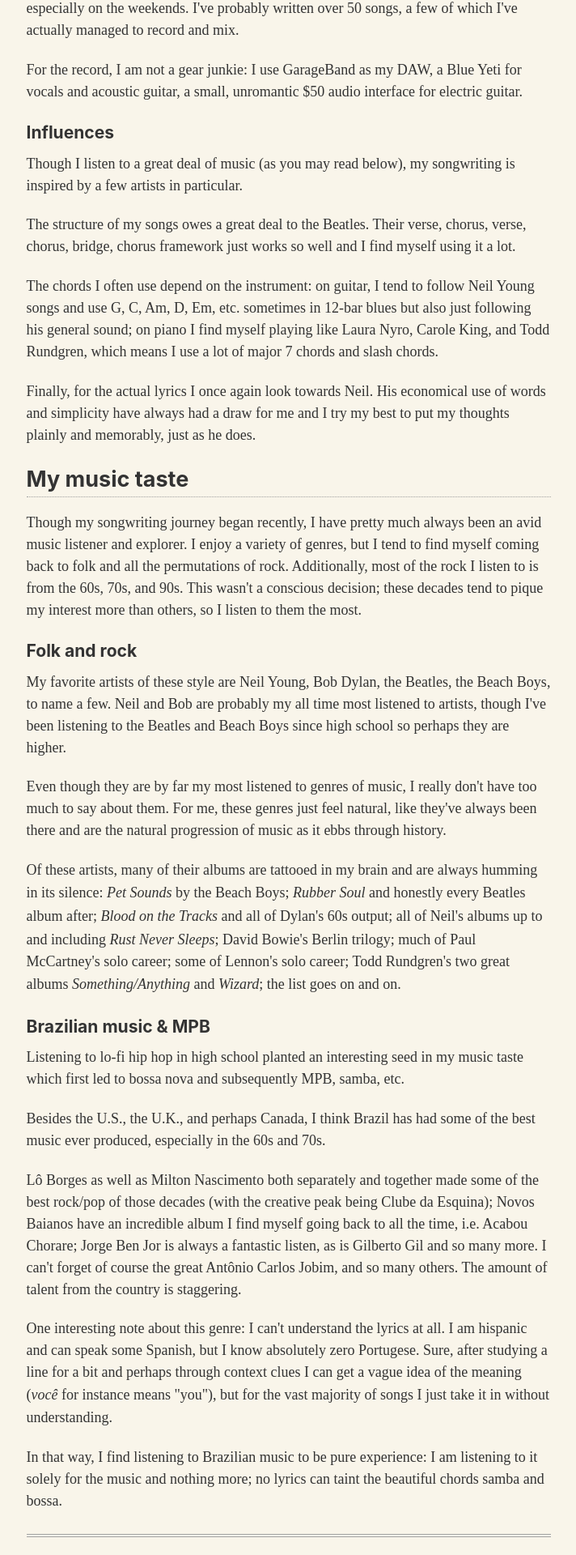
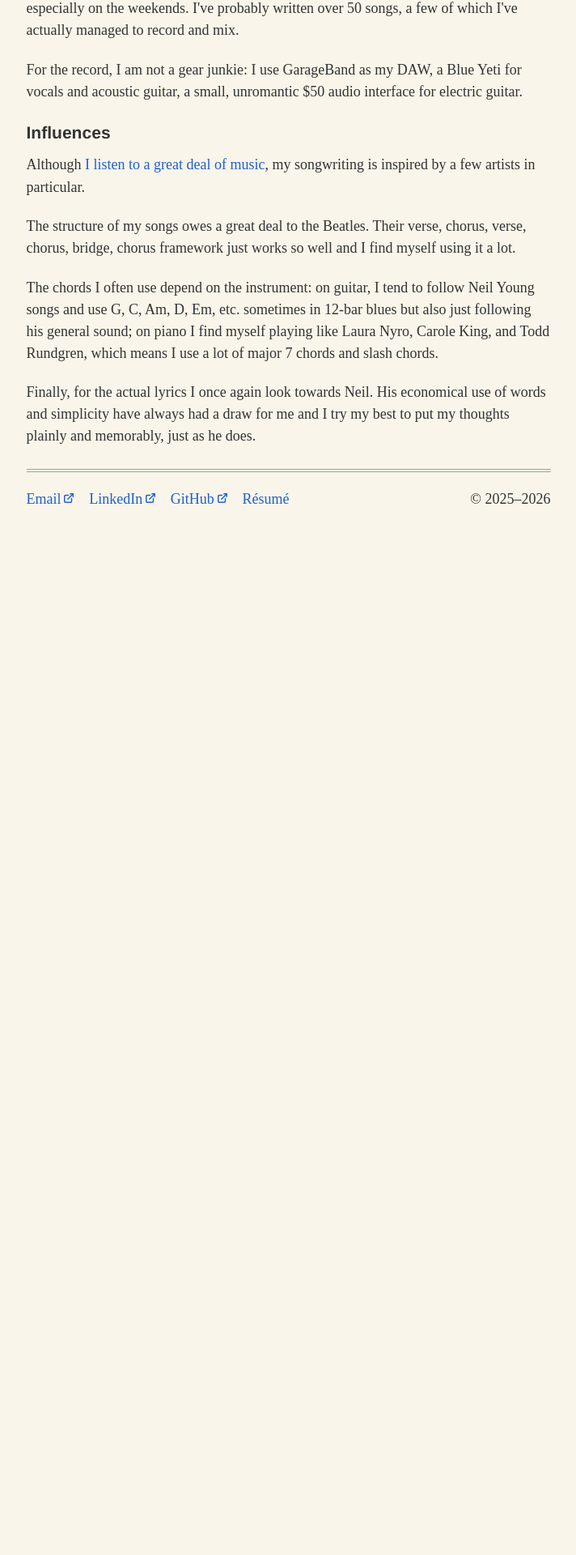
Before and after one commit to sama305/samueland.dev, a Next.js app: page /library/music in a window 1280 px wide. Shown: the part 851-2771 px from the top of the page at 81% size, without its empty margins (276-988 px from the left). After the commit the page ends 1509 px from the top, so only its background shows below. Built offline with nearby package versions, Linux system fonts and the light colour scheme.

Commit message:
added music taste
* everything is no longer capitalized

```diff
--- a/posts/2025-03-24-pedantic.mdx
+++ b/posts/2025-03-24-pedantic.mdx
@@ -1,5 +1,5 @@
 ---
-title: "On Pedantry"
+title: "On pedantry"
 date: "2025-03-25T00:00:00-04:00"
 ---
 
--- a/posts/2025-03-28-making-of.mdx
+++ b/posts/2025-03-28-making-of.mdx
@@ -1,5 +1,5 @@
 ---
-title: "Hows and Whys of samueland.dev"
+title: "Hows and whys of samueland.dev"
 date: "2025-03-28T00:00:00-04:00"
 ---
 
--- a/posts/2025-04-01-job-search.mdx
+++ b/posts/2025-04-01-job-search.mdx
@@ -1,5 +1,5 @@
 ---
-title: "Job Questing for a CS Grad"
+title: "Job questing"
 date: "2025-04-01T00:00:00-04:00"
 ---
 
--- a/posts/2025-04-02-bathroom-book.mdx
+++ b/posts/2025-04-02-bathroom-book.mdx
@@ -1,5 +1,5 @@
 ---
-title: "The Bathroom Book"
+title: "The bathroom book"
 date: "2025-04-02T00:00:00-04:00"
 ---
 
--- a/posts/2026-01-07-songwriting.mdx
+++ b/posts/2026-01-07-songwriting.mdx
@@ -1,5 +1,5 @@
 ---
-title: "My 2025 Songwriting Routine"
+title: "My 2025 songwriting routine"
 date: "2026-01-07T00:00:00-04:00"
 ---
 
--- a/posts/2026-01-12-the-plague-review.mdx
+++ b/posts/2026-01-12-the-plague-review.mdx
@@ -1,5 +1,5 @@
 ---
-title: 'Review of “The Plague” by Albert Camus (1947)'
+title: 'Review of “The Plague” by Albert Camus'
 date: "2026-01-13T00:00:00-04:00"
 ---
 
--- a/src/app/(site)/library/games/page.tsx
+++ b/src/app/(site)/library/games/page.tsx
@@ -5,7 +5,7 @@
   return (
     <LibraryPage title="Games" subtitle="The fruit of leisure.">
       <article>
-        <p>Like every other living thing, I enjoy playing a variety of <strong>games</strong>. I enjoy playing sports, board games, and, of course, <SamLink href="/library/games/videogames">video games</SamLink>.</p>
+        <p>Like every other living thing, I enjoy playing a variety of <strong>games</strong>. I like to play sports, board games, and, of course, <SamLink href="/library/games/videogames">video games</SamLink>.</p>
       </article>
     </LibraryPage>
   )
--- a/src/app/(site)/library/games/videogames/page.tsx
+++ b/src/app/(site)/library/games/videogames/page.tsx
@@ -4,7 +4,7 @@
 export default function VideoGames() {
   return (
     <LibraryPage
-      title="Video Games"
+      title="Video games"
       subtitle="Artful distraction magnets."
     >
       <article>
--- a/src/app/(site)/library/music/page.tsx
+++ b/src/app/(site)/library/music/page.tsx
@@ -17,28 +17,11 @@
 
         <h3>Influences</h3>
 
-        <p>Though I listen to a great deal of music (as you may read below), my songwriting is inspired by a few artists in particular.</p>
+        <p>Although <SamLink href="/library/music/taste">I listen to a great deal of music</SamLink>, my songwriting is inspired by a few artists in particular.</p>
         <p>The structure of my songs owes a great deal to the Beatles. Their verse, chorus, verse, chorus, bridge, chorus framework just works so well and I find myself using it a lot.</p>
         <p>The chords I often use depend on the instrument: on guitar, I tend to follow Neil Young songs and use G, C, Am, D, Em, etc. sometimes in 12-bar blues but also just following his general sound; on piano I find myself playing like Laura Nyro, Carole King, and Todd Rundgren, which means I use a lot of major 7 chords and slash chords.</p>
         <p>Finally, for the actual lyrics I once again look towards Neil. His economical use of words and simplicity have always had a draw for me and I try my best to put my thoughts plainly and memorably, just as he does.</p>
-
-        <h2>My music taste</h2>
-
-        <p>Though my songwriting journey began recently, I have pretty much always been an avid music listener and explorer. I enjoy a variety of genres, but I tend to find myself coming back to folk and all the permutations of rock. Additionally, most of the rock I listen to is from the 60s, 70s, and 90s. This wasn't a conscious decision; these decades tend to pique my interest more than others, so I listen to them the most.</p>
-
-        <h3>Folk and rock</h3>
-
-        <p>My favorite artists of these style are Neil Young, Bob Dylan, the Beatles, the Beach Boys, to name a few. Neil and Bob are probably my all time most listened to artists, though I've been listening to the Beatles and Beach Boys since high school so perhaps they are higher.</p>
-        <p>Even though they are by far my most listened to genres of music, I really don't have too much to say about them. For me, these genres just feel natural, like they've always been there and are the natural progression of music as it ebbs through history.</p>
-        <p>Of these artists, many of their albums are tattooed in my brain and are always humming in its silence: <em>Pet Sounds</em> by the Beach Boys; <em>Rubber Soul</em> and honestly every Beatles album after; <em>Blood on the Tracks</em> and all of Dylan's 60s output; all of Neil's albums up to and including <em>Rust Never Sleeps</em>; David Bowie's Berlin trilogy; much of Paul McCartney's solo career; some of Lennon's solo career; Todd Rundgren's two great albums <em>Something/Anything</em> and <em>Wizard</em>; the list goes on and on.</p>
-
-        <h3>Brazilian music &amp; MPB</h3>
-
-        <p>Listening to lo-fi hip hop in high school planted an interesting seed in my music taste which first led to bossa nova and subsequently MPB, samba, etc.</p>
-        <p>Besides the U.S., the U.K., and perhaps Canada, I think Brazil has had some of the best music ever produced, especially in the 60s and 70s.</p>
-        <p>Lô Borges as well as Milton Nascimento both separately and together made some of the best rock/pop of those decades (with the creative peak being Clube da Esquina); Novos Baianos have an incredible album I find myself going back to all the time, i.e. Acabou Chorare; Jorge Ben Jor is always a fantastic listen, as is Gilberto Gil and so many more. I can't forget of course the great Antônio Carlos Jobim, and so many others. The amount of talent from the country is staggering.</p>
-        <p>One interesting note about this genre: I can't understand the lyrics at all. I am hispanic and can speak some Spanish, but I know absolutely zero Portugese. Sure, after studying a line for a bit and perhaps through context clues I can get a vague idea of the meaning (<i>você</i> for instance means "you"), but for the vast majority of songs I just take it in without understanding.</p>
-        <p>In that way, I find listening to Brazilian music to be pure experience: I am listening to it solely for the music and nothing more; no lyrics can taint the beautiful chords samba and bossa.</p></article>
+      </article>
     </LibraryPage>
   )
 }
--- a/src/app/(site)/library/philosophy/meaning/page.tsx
+++ b/src/app/(site)/library/philosophy/meaning/page.tsx
@@ -2,7 +2,7 @@
 
 export default function Meaning() {
   return (
-    <LibraryPage title="Meaning of Life" subtitle='“Yesterday is dead; moment of silence.”—K. West'>
+    <LibraryPage title="Meaning of life" subtitle='“Yesterday is dead; moment of silence.”—K. West'>
       <article>
         <p>In the past, when the question of the <strong>meaning</strong> has come up, I've always felt I was kidding myself. Given my age and lack of life experience, how could I possibly know?</p>
         <p>Not only that, even if I <i>thought</i> I knew what the meaning of life was, how could I be sure enough to declare it? As a result, I've given up trying to answer this question; there's no guarantee of a meaning, and if there is, there's no guarantee its knowable. And let's just say for a moment it is both real and knowable: is it even worth knowing? It's more trouble than its worth, in my opinion.</p>
--- a/src/app/globals.css
+++ b/src/app/globals.css
@@ -122,7 +122,7 @@
 }
 
 h1, h2, h3 {
-  font-family: "Inter", sans-serif;
+  font-family: "Helvetica Neue", sans-serif;
 }
 
 h2, h3 {
```
Also changed, not shown: src/app/(site)/library/music/taste/page.tsx (added, +25 -0 lines).
